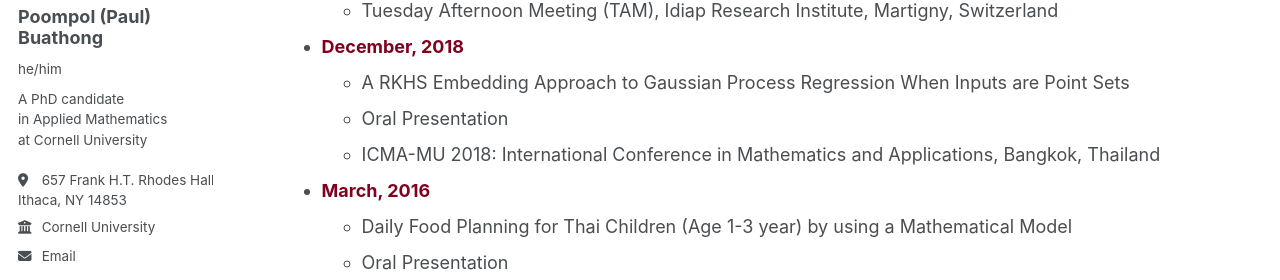
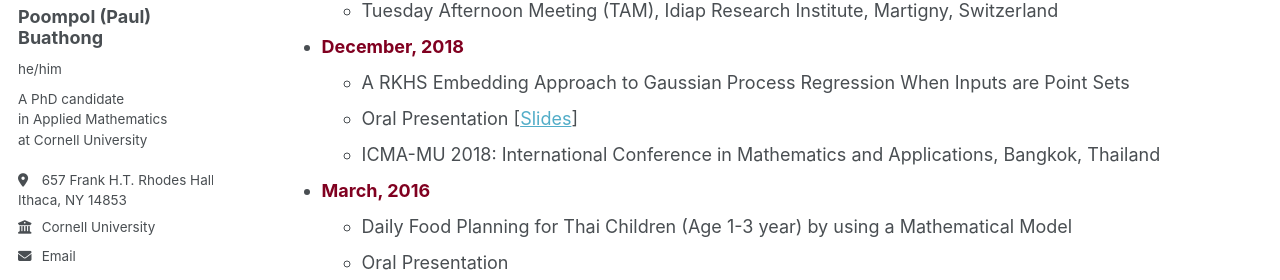
Before and after one commit to poompol/poompol.github.io, a Jekyll site: the page built from _pages/talks.md, in a window 1280 px wide and 900 px high, scrolled down 2374 px. Shown: the part 342-622 px from the top of the window. Built offline with Jekyll 4.4.1, drawn with Linux system fonts in a browser that asks for light colours; some web fonts are replaced; a script bundle is joined from its source files by our own code; library files that are not in the unit come from our copies.

Commit message:
Update talks.md

```diff
--- a/_pages/talks.md
+++ b/_pages/talks.md
@@ -94,7 +94,7 @@
 
 * <strong style="color:#800020;">December, 2018</strong>
   * A RKHS Embedding Approach to Gaussian Process Regression When Inputs are Point Sets
-  * Oral Presentation
+  * Oral Presentation \[[Slides](https://drive.google.com/file/d/12Cfod_gxyj7dMyxkkQUmAXASdM0Xh3sw/view?usp=share_link)\]
   * ICMA-MU 2018: International Conference in Mathematics and Applications, Bangkok, Thailand
 
 * <strong style="color:#800020;">March, 2016</strong>
```
